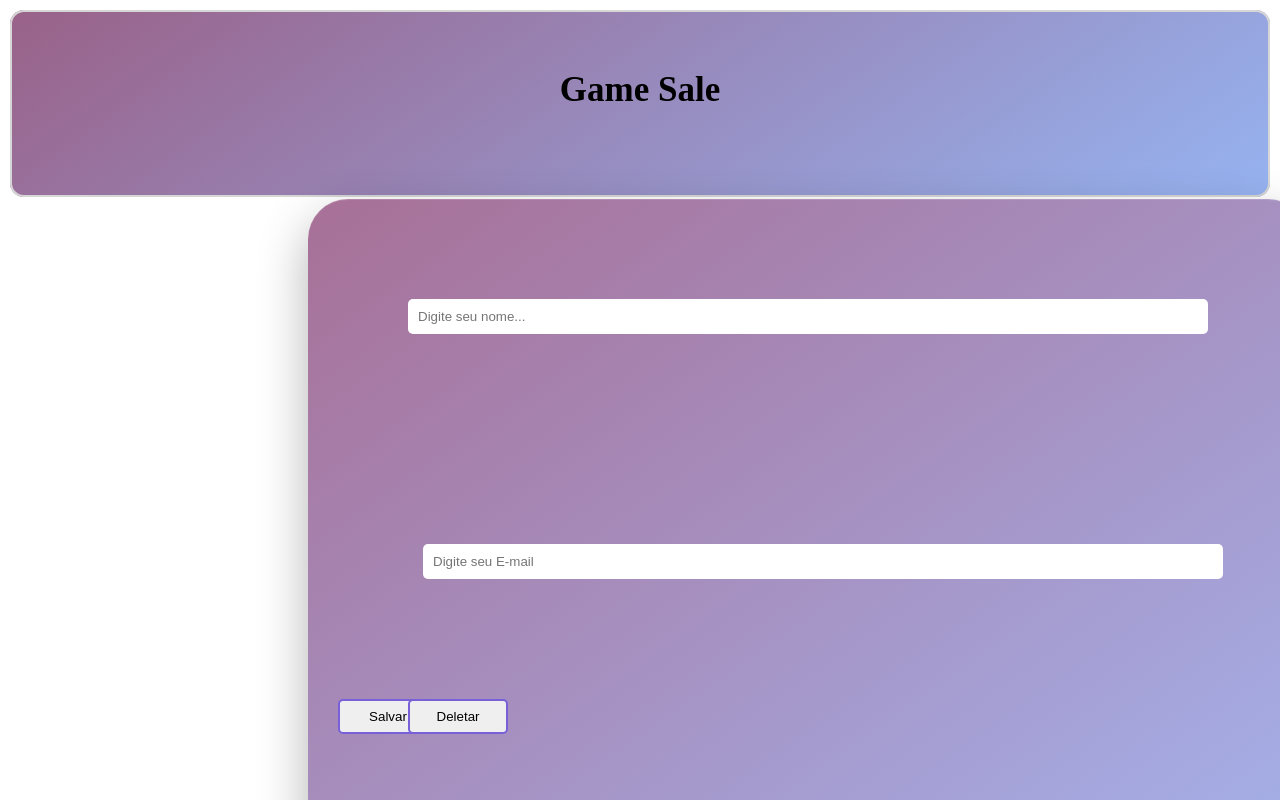
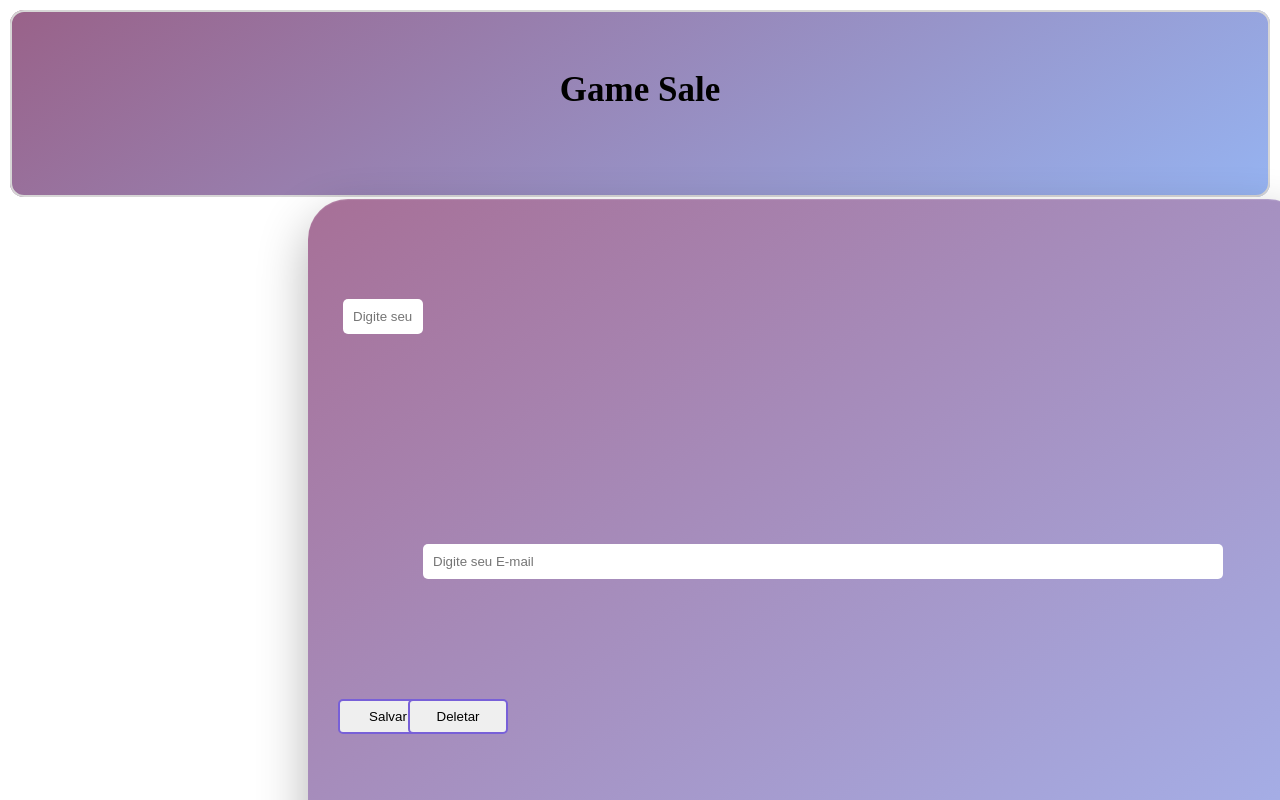
Before and after one commit to FilipeEstevao01/gamesale-frontend, a React (Vite) app: page / in a window 1280 px wide. Shown: the top 800 px of the page. Built offline with nearby package versions, Linux system fonts and the light colour scheme.

Commit message:
Para mecher no input foi usado o WIDTH e o HEIGHT para começar a modelagem do cadastro

```diff
--- a/src/App.css
+++ b/src/App.css
@@ -110,8 +110,13 @@
 
 .Nome {
 
-    border-radius: 5px;
-    left: 15px;
+   position: relative;
+
+   width: 10%;
+   height: 35px;
+
+   right: 65px;
+
 }
 
 .Email {
```
